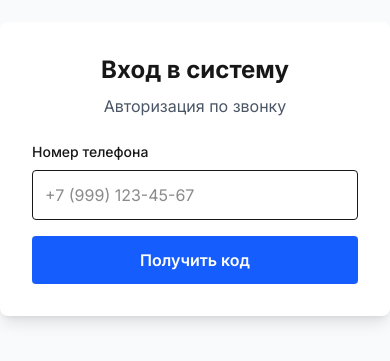
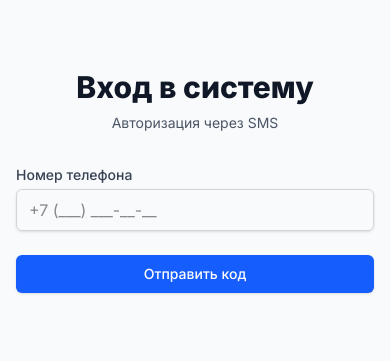
Before and after one commit to MoonShiners82/crimea-transfer, a Next.js app: page /auth/signin in a window 390 px wide. Shown: the part 253-614 px from the top of the page. Built offline with nearby package versions, Linux system fonts and the light colour scheme.

Commit message:
Replace callback phone with SMS input

```diff
--- a/app/auth/signin/page.tsx
+++ b/app/auth/signin/page.tsx
@@ -1,114 +1,144 @@
 "use client"
 
-import { useState, useEffect, useRef } from "react"
-import { signIn } from "next-auth/react"
+import { useState } from "react"
 import { useRouter } from "next/navigation"
 
-export default function SignIn() {
+export default function SignInPage() {
+  const router = useRouter()
   const [phone, setPhone] = useState("")
-  const [step, setStep] = useState<"phone" | "waiting">("phone")
-  const [loading, setLoading] = useState(false)
+  const [code, setCode] = useState("")
+  const [step, setStep] = useState<"phone" | "code">("phone")
+  const [message, setMessage] = useState("")
   const [error, setError] = useState("")
-  const pollRef = useRef<NodeJS.Timeout | null>(null)
-  const router = useRouter()
-
-  const CALLBACK_PHONE = "+79380961205"
 
   const handleSendCode = async (e: React.FormEvent) => {
     e.preventDefault()
-    setLoading(true)
     setError("")
-    setStep("waiting")
+    setMessage("")
 
-    // Запускаем опрос каждые 2 секунды
-    pollRef.current = setInterval(async () => {
-      try {
-        const res = await fetch(`/api/auth/callback-status?phone=${encodeURIComponent(phone)}`)
-        const data = await res.json()
+    try {
+      const res = await fetch("/api/auth/send-code", {
+        method: "POST",
+        headers: { "Content-Type": "application/json" },
+        body: JSON.stringify({ phone })
+      })
 
-        if (data.verified) {
-          clearInterval(pollRef.current!)
-          const result = await signIn("credentials", {
-            phone,
-            code: data.code,
-            redirect: false
-          })
+      const data = await res.json()
 
-          if (result?.error) {
-            setError("Ошибка входа")
-            setStep("phone")
-          } else {
-            router.push("/booking")
-          }
-        }
-      } catch (err) {
-        console.error("Polling error:", err)
+      if (!res.ok) {
+        setError(data.error || "Ошибка отправки кода")
+        return
       }
-    }, 2000)
+
+      setStep("code")
+      setMessage("Код отправлен на указанный номер")
+    } catch (err) {
+      setError("Ошибка сервера")
+    }
   }
 
-  useEffect(() => {
-    return () => {
-      if (pollRef.current) clearInterval(pollRef.current)
+  const handleVerifyCode = async (e: React.FormEvent) => {
+    e.preventDefault()
+    setError("")
+    setMessage("")
+
+    try {
+      const res = await fetch("/api/auth/callback", {
+        method: "POST",
+        headers: { "Content-Type": "application/json" },
+        body: JSON.stringify({ phone, code })
+      })
+
+      const data = await res.json()
+
+      if (!res.ok) {
+        setError(data.error || "Неверный код")
+        return
+      }
+
+      router.push("/")
+      router.refresh()
+    } catch (err) {
+      setError("Ошибка сервера")
     }
-  }, [])
+  }
 
   return (
-    <div className="min-h-screen flex items-center justify-center bg-gray-50">
-      <div className="max-w-md w-full bg-white rounded-lg shadow-lg p-8">
-        <h1 className="text-2xl font-bold text-center mb-2">Вход в систему</h1>
-        <p className="text-center text-gray-600 mb-6">Авторизация по звонку</p>
+    <div className="min-h-screen flex items-center justify-center bg-gray-50 py-12 px-4 sm:px-6 lg:px-8">
+      <div className="max-w-md w-full space-y-8">
+        <div>
+          <h2 className="mt-6 text-center text-3xl font-extrabold text-gray-900">
+            Вход в систему
+          </h2>
+          <p className="mt-2 text-center text-sm text-gray-600">
+            Авторизация через SMS
+          </p>
+        </div>
 
-        {error && (
-          <div className="bg-red-50 text-red-600 p-3 rounded mb-4">{error}</div>
-        )}
+        {step === "phone" ? (
+          <form className="mt-8 space-y-6" onSubmit={handleSendCode}>
+            <div>
+              <label htmlFor="phone" className="block text-sm font-medium text-gray-700">
+                Номер телефона
+              </label>
+              <input
+                id="phone"
+                name="phone"
+                type="tel"
+                required
+                placeholder="+7 (___) ___-__-__"
+                value={phone}
+                onChange={(e) => setPhone(e.target.value)}
+                className="mt-1 block w-full px-3 py-2 border border-gray-300 rounded-md shadow-sm focus:outline-none focus:ring-blue-500 focus:border-blue-500"
+              />
+            </div>
 
-        {step === "phone" && (
-          <form onSubmit={handleSendCode}>
-            <label className="block text-sm font-medium mb-2">Номер телефона</label>
-            <input
-              type="tel"
-              value={phone}
-              onChange={(e) => setPhone(e.target.value)}
-              placeholder="+7 (999) 123-45-67"
-              className="w-full p-3 border rounded mb-4"
-              required
-            />
             <button
               type="submit"
-              disabled={loading}
-              className="w-full bg-blue-600 text-white p-3 rounded font-semibold hover:bg-blue-700 disabled:bg-gray-400"
+              className="w-full flex justify-center py-2 px-4 border border-transparent rounded-md shadow-sm text-sm font-medium text-white bg-blue-600 hover:bg-blue-700 focus:outline-none focus:ring-2 focus:ring-offset-2 focus:ring-blue-500"
             >
-              {loading ? "Ожидание..." : "Получить код"}
+              Отправить код
+            </button>
+          </form>
+        ) : (
+          <form className="mt-8 space-y-6" onSubmit={handleVerifyCode}>
+            <div>
+              <label htmlFor="code" className="block text-sm font-medium text-gray-700">
+                Код из SMS
+              </label>
+              <input
+                id="code"
+                name="code"
+                type="text"
+                required
+                maxLength={4}
+                placeholder="0000"
+                value={code}
+                onChange={(e) => setCode(e.target.value)}
+                className="mt-1 block w-full px-3 py-2 border border-gray-300 rounded-md shadow-sm focus:outline-none focus:ring-blue-500 focus:border-blue-500"
+              />
+            </div>
+
+            {message && <p className="text-sm text-green-600">{message}</p>}
+
+            <button
+              type="submit"
+              className="w-full flex justify-center py-2 px-4 border border-transparent rounded-md shadow-sm text-sm font-medium text-white bg-blue-600 hover:bg-blue-700 focus:outline-none focus:ring-2 focus:ring-offset-2 focus:ring-blue-500"
+            >
+              Войти
+            </button>
+
+            <button
+              type="button"
+              onClick={() => setStep("phone")}
+              className="w-full text-sm text-gray-600 hover:text-gray-900"
+            >
+              Изменить номер
             </button>
           </form>
         )}
 
-        {step === "waiting" && (
-          <div className="text-center">
-            <div className="animate-spin rounded-full h-12 w-12 border-b-2 border-blue-600 mx-auto mb-4"></div>
-            <p className="text-lg font-medium mb-2">Ожидаем вашего звонка...</p>
-            <p className="text-gray-600 mb-4">
-              Пожалуйста, позвоните на номер:<br/>
-              <a href={`tel:${CALLBACK_PHONE}`} className="text-blue-600 font-bold text-xl">
-                {CALLBACK_PHONE}
-              </a>
-            </p>
-            <p className="text-sm text-gray-500 mb-6">
-              Звонок бесплатный. Можно сбросить через 3 секунды.
-            </p>
-            <button
-              type="button"
-              onClick={() => {
-                if (pollRef.current) clearInterval(pollRef.current)
-                setStep("phone")
-              }}
-              className="text-blue-600 hover:underline"
-            >
-              Отмена
-            </button>
-          </div>
-        )}
+        {error && <p className="text-sm text-red-600 text-center">{error}</p>}
       </div>
     </div>
   )
```
